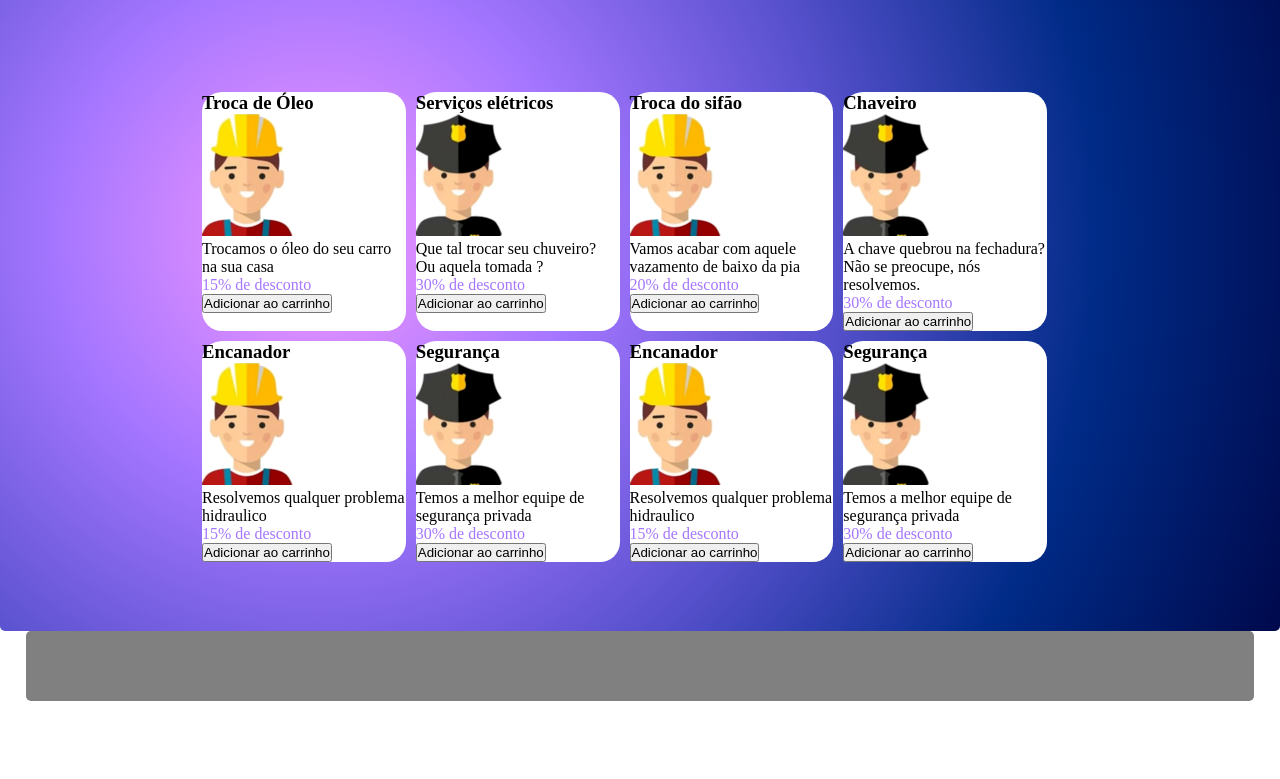
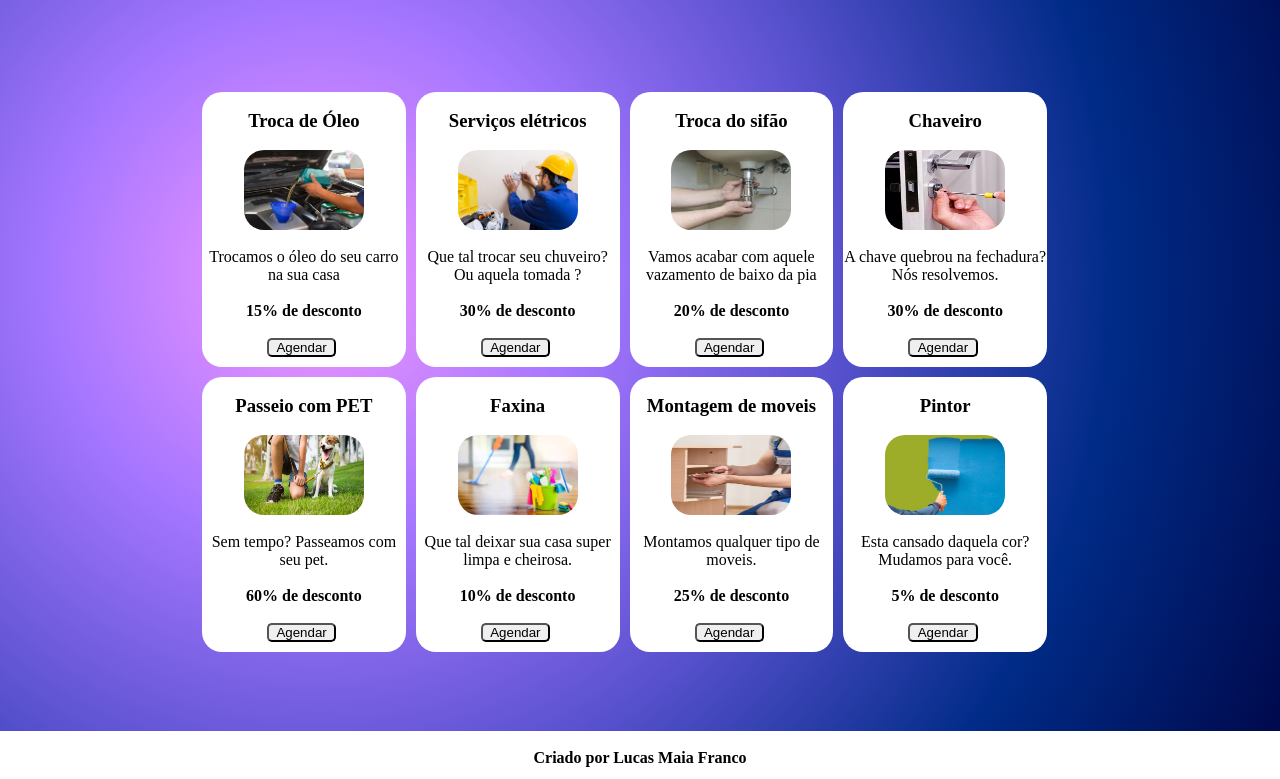
Before and after one commit to lucasmaiafranco/Desafio-1-Ecommerce-HC2-Gama-Academy, a plain HTML site: page index.html in a window 1280 px wide. Shown: the part 774-1553 px from the top of the page. Before the commit the page ends 1475 px from the top, so only its background shows below. Drawn offline with Linux system fonts and the light colour scheme.

Commit message:
Finalizado projeto

```diff
--- a/css/style.css
+++ b/css/style.css
@@ -66,7 +66,6 @@ li a:hover {
     background-color: white;
     border-radius: 5px;
     float: right;
-
 }
 
 h2, .title-xl {
@@ -77,7 +76,7 @@ h2, .title-xl {
     line-height: 56px;
 }
 
-span {
+.title2 {
     color: #a576ff;
 }
 
@@ -119,18 +118,8 @@ span {
     margin-left: 0%;
     margin-right: 0%;
 	margin-top: 100px;
-    height: 700px;
+    height: 800px;
     background-image: radial-gradient(circle at 24.67% 43.21%, #f598ff 0, #a576ff 25%, #5650cc 50%, #002b87 75%, #00094c 100%);
-    border-radius: 5px;
-    clear: both;
-}
-
-#footer {
-    margin-left: 2%;
-    margin-right: 2%;
-    height: 70px;
-    background-color: gray;
-    border-radius: 5px;
     clear: both;
 }
 
@@ -153,11 +142,59 @@ span {
     background-color: rgb(255, 255, 255);
     border-radius: 20px 20px 20px 20px;
     align-items: center;
-    cursor: pointer;
 }
+
+.product:hover {
+    background-color: rgb(13, 2, 59);
+    color: white;
+}
+
 
 .h2-descontos{
     text-align: center;
     color: white;
 
 }
+div img {
+    display: block;
+    margin-left: auto;
+    margin-right: auto;
+    border-radius: 20px 20px 20px 20px;
+}
+
+.service-name {
+    text-align: center;
+    margin-left: auto;
+    margin-right: auto;
+}
+
+.description{
+    text-align: center;
+    margin-left: auto;
+    margin-right: auto;
+}
+
+.price{
+    text-align: center;
+    margin-left: auto;
+    margin-right: auto;
+    font-weight: bold;
+}
+
+.add-cart{
+    margin-left: 65px;
+    border-radius: 5px 5px 5px 5px;
+    margin-bottom: 10px;
+    cursor: pointer;
+}
+
+
+#footer {
+    margin-left: 2%;
+    margin-right: 2%;
+    height: 70px;
+    background-color: white;
+    border-radius: 5px;
+    clear: both;
+    float: center;
+}
--- a/index.html
+++ b/index.html
@@ -5,6 +5,7 @@
     <meta http-equiv="X-UA-Compatible" content="IE=edge">
     <meta name="viewport" content="width=device-width, initial-scale=1.0">
     <link rel="stylesheet" href="./css/style.css">
+    <script src="js/scripts.js"></script>
     <title>5 Estrelas</title>
 
     <script>
@@ -31,7 +32,7 @@
         </div>
         <div class="right">
             <h2 class="title">Oferecemos serviços para todo tipo de área
-                <span>com uma equipe de profissionais 5 estrelas</span>
+                <span class="title2">com uma equipe de profissionais 5 estrelas</span>
             </h2>
             <br>
             <p class="text-1p">
@@ -45,8 +46,8 @@
             <br>
             <br>
             <form class="formulario-email">
-                <input type="email" class="input-form-email" name="email" placeholder="Seu email" required="">
-                <input type="button" class="button-form-email" value="Quero Cupons" onclick="msg()">
+                <input type="email" name="email" id="txtEmail" class="input-form-email" placeholder="Seu email" required="">
+                <button class="button-form-email" type="submit" onclick="salvaEmail(event)">Quero receber cupons sensacionais!</button>
             </form>
         </div>
 
@@ -56,61 +57,106 @@
             <div class="card">
                 <div class="card-container">
                     <div class="product">
+                        <br>
                         <h3 class="service-name">Troca de Óleo</h3>
-                        <img src="images/encanador.png">
+                        <br>
+                        <img src="images/troca_de_oleo.png" width="120" height="80">
+                        <br>
                         <p class="description">Trocamos o óleo do seu carro na sua casa</p>
-                        <span class="price"> 15% de desconto</span>
-                        <button class="add-cart">Adicionar ao carrinho</button>
+                        <br>
+                        <p class="price"> 15% de desconto</p>
+                        <br>
+                        <button class="add-cart">&nbsp;&nbsp;Agendar&nbsp;&nbsp;</button>
                     </div>
                     <div class="product">
+                        <br>
                         <h3 class="service-name">Serviços elétricos</h3>
-                        <img src="images/seguranca.png">
+                        <br>
+                        <img src="images/servico-eletrico.png" width="120" height="80">
+                        <br>
                         <p class="description">Que tal trocar seu chuveiro? Ou aquela tomada ?</p>
-                        <span class="price"> 30% de desconto</span>
-                        <button class="add-cart">Adicionar ao carrinho</button>
+                        <br>
+                        <p class="price"> 30% de desconto</p>
+                        <br>
+                        <button class="add-cart">&nbsp;&nbsp;Agendar&nbsp;&nbsp;</button>
                     </div>
                     <div class="product">
+                        <br>
                         <h3 class="service-name">Troca do sifão</h3>
-                        <img src="images/encanador.png">
+                        <br>
+                        <img src="images/troca-sifao.png" width="120" height="80">
+                        <br>
                         <p class="description">Vamos acabar com aquele vazamento de baixo da pia</p>
-                        <span class="price"> 20% de desconto</span>
-                        <button class="add-cart">Adicionar ao carrinho</button>
+                        <br>
+                        <p class="price"> 20% de desconto</p>
+                        <br>
+                        <button class="add-cart">&nbsp;&nbsp;Agendar&nbsp;&nbsp;</button>
                     </div>
 
                     <div class="product">
+                        <br>
                         <h3 class="service-name">Chaveiro</h3>
-                        <img src="images/seguranca.png">
-                        <p class="description">A chave quebrou na fechadura? Não se preocupe, nós resolvemos.</p>
-                        <span class="price"> 30% de desconto</span>
-                        <button class="add-cart">Adicionar ao carrinho</button>
+                        <br>
+                        <img src="images/chaveiro.png" width="120" height="80">
+                        <br>
+                        <p class="description">A chave quebrou na fechadura? Nós resolvemos.</p>
+                        <br>
+                        <p class="price"> 30% de desconto</p>
+                        <br>
+                        <button class="add-cart">&nbsp;&nbsp;Agendar&nbsp;&nbsp;</button>
+                        <br>
                     </div>
                     <div class="product">
-                        <h3 class="service-name">Encanador</h3>
-                        <img src="images/encanador.png">
-                        <p class="description">Resolvemos qualquer problema hidraulico</p>
-                        <span class="price"> 15% de desconto</span>
-                        <button class="add-cart">Adicionar ao carrinho</button>
+                        <br>
+                        <h3 class="service-name">Passeio com PET</h3>
+                        <br>
+                        <img src="images/passeio-pet.png" width="120" height="80">
+                        <br>
+                        <p class="description">Sem tempo? Passeamos com seu pet.</p>
+                        <br>
+                        <p class="price"> 60% de desconto</p>
+                        <br>
+                        <button class="add-cart">&nbsp;&nbsp;Agendar&nbsp;&nbsp;</button>
+                        <br>
                     </div>
                     <div class="product">
-                        <h3 class="service-name">Segurança</h3>
-                        <img src="images/seguranca.png">
-                        <p class="description">Temos a melhor equipe de segurança privada</p>
-                        <span class="price"> 30% de desconto</span>
-                        <button class="add-cart">Adicionar ao carrinho</button>
+                        <br>
+                        <h3 class="service-name">Faxina</h3>
+                        <br>
+                        <img src="images/faxina.png" width="120" height="80">
+                        <br>
+                        <p class="description">Que tal deixar sua casa super limpa e cheirosa.</p>
+                        <br>
+                        <p class="price"> 10% de desconto</p>
+                        <br>
+                        <button class="add-cart">&nbsp;&nbsp;Agendar&nbsp;&nbsp;</button>
+                        <br>
                     </div>
                     <div class="product">
-                        <h3 class="service-name">Encanador</h3>
-                        <img src="images/encanador.png">
-                        <p class="description">Resolvemos qualquer problema hidraulico</p>
-                        <span class="price"> 15% de desconto</span>
-                        <button class="add-cart">Adicionar ao carrinho</button>
+                        <br>
+                        <h3 class="service-name">Montagem de moveis</h3>
+                        <br>
+                        <img src="images/montagem-moveis.png" width="120" height="80">
+                        <br>
+                        <p class="description">Montamos qualquer tipo de moveis.</p>
+                        <br>
+                        <p class="price"> 25% de desconto</p>
+                        <br>
+                        <button class="add-cart">&nbsp;&nbsp;Agendar&nbsp;&nbsp;</button>
+                        <br>
                     </div>
                     <div class="product">
-                        <h3 class="service-name">Segurança</h3>
-                        <img src="images/seguranca.png">
-                        <p class="description">Temos a melhor equipe de segurança privada</p>
-                        <span class="price"> 30% de desconto</span>
-                        <button class="add-cart">Adicionar ao carrinho</button>
+                        <br>
+                        <h3 class="service-name">Pintor</h3>
+                        <br>
+                        <img src="images/pintor.png" width="120" height="80">
+                        <br>
+                        <p class="description">Esta cansado daquela cor? Mudamos para você.</p>
+                        <br>
+                        <p class="price"> 5% de desconto</p>
+                        <br>
+                        <button class="add-cart">&nbsp;&nbsp;Agendar&nbsp;&nbsp;</button>
+                        <br>
                     </div>
                 </div>
 
@@ -118,7 +164,17 @@
         </div>
     </div>
     <div id="footer">
+        <br>
+        <p class="price"> Criado por Lucas Maia Franco</p>
+        <br>
+        <a href="https://github.com/lucasmaiafranco" target="_blank">
+        <img src="images/icon-github.png">
+        </a>
+        <a href="https://www.linkedin.com/in/lucas-maia-franco-b278a331/" target="_blank">
+        <img src="images/icon-linkedin.png">
+        </a>
 
+        <br>
     </div>
 
 
--- /dev/null
+++ b/js/scripts.js
@@ -0,0 +1,32 @@
+var contador = 0;
+localStorage.clear();
+
+function salvaEmail(event) {
+    event.preventDefault();
+    let email = document.getElementById("txtEmail").value;
+
+    if(email == ""){
+        window.alert("Acho que você esqueceu de preencher seu e-mail!");
+    }else{
+        if(verificaEmail(email)) {
+            window.alert("Este e-mail já está cadastrado!");
+        } else {
+            contador++;
+            localStorage.setItem(`email_${contador}`, JSON.stringify(email));
+
+            window.alert(`E-mail cadastrado com sucesso! ${email}, ja ja você receberá promoções espetaculares!`);
+            document.getElementById('txtEmail').value='';
+        }
+    }
+}
+
+function verificaEmail(email) {
+    let emailJaCadastrado;
+    for(let i = 1; i <= localStorage.length; i++){
+        emailJaCadastrado = JSON.parse(localStorage.getItem(`email_${i}`));
+        if(emailJaCadastrado.email == email){
+            return true;
+        }
+    }
+    return false;
+}
```
Also changed, not shown: images/chaveiro.png (added), images/config foto.PNG (deleted), images/encanador.png (deleted), images/faxina.png (added), images/icon-github.png (added), images/icon-linkedin.png (added), images/image-right.jpg (deleted), images/montagem-moveis.png (added), images/passeio-pet.png (added), images/pintor.png (added), images/saiba-quais-os-servicos-que-podem-ser-terceirizados-na-empresa-810x993.jpeg.webp (deleted), images/seguranca.png (deleted), images/servico-eletrico.png (added), images/serviços 01.PNG (deleted), 2 more files.
